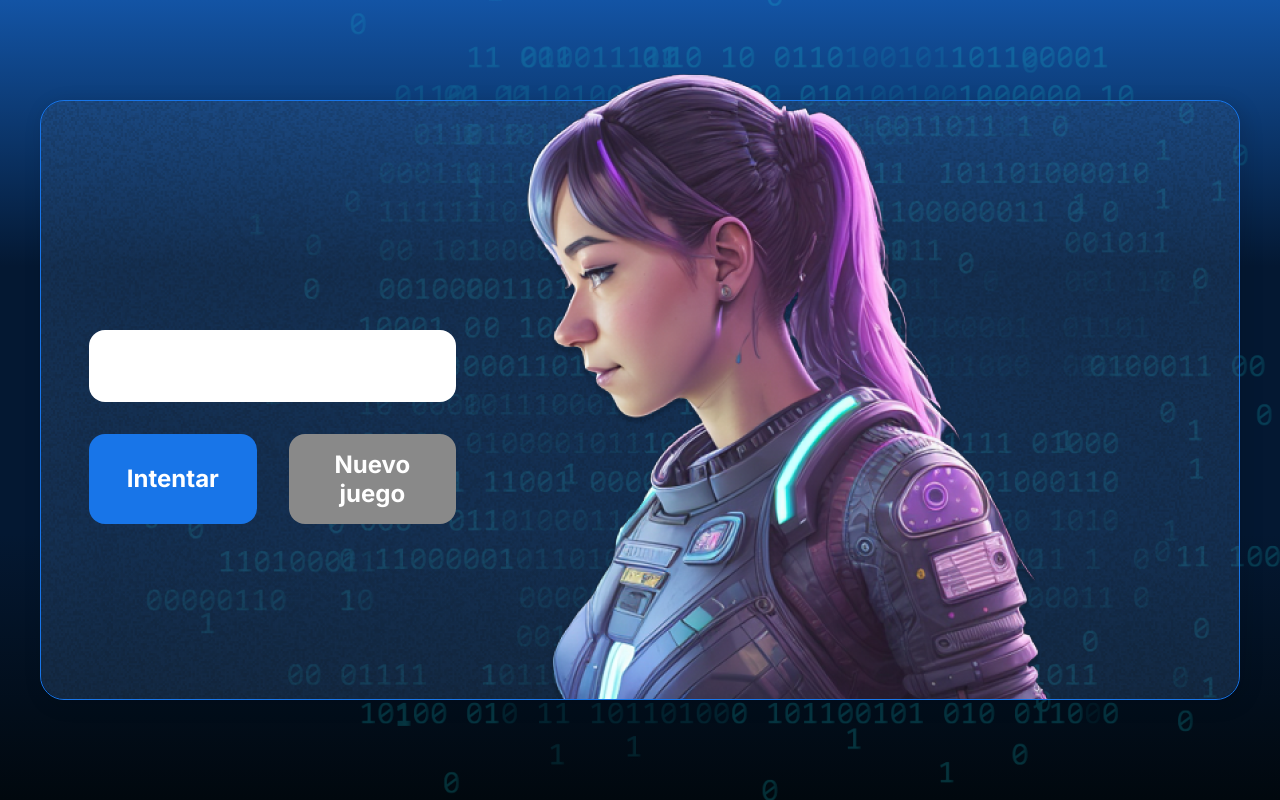
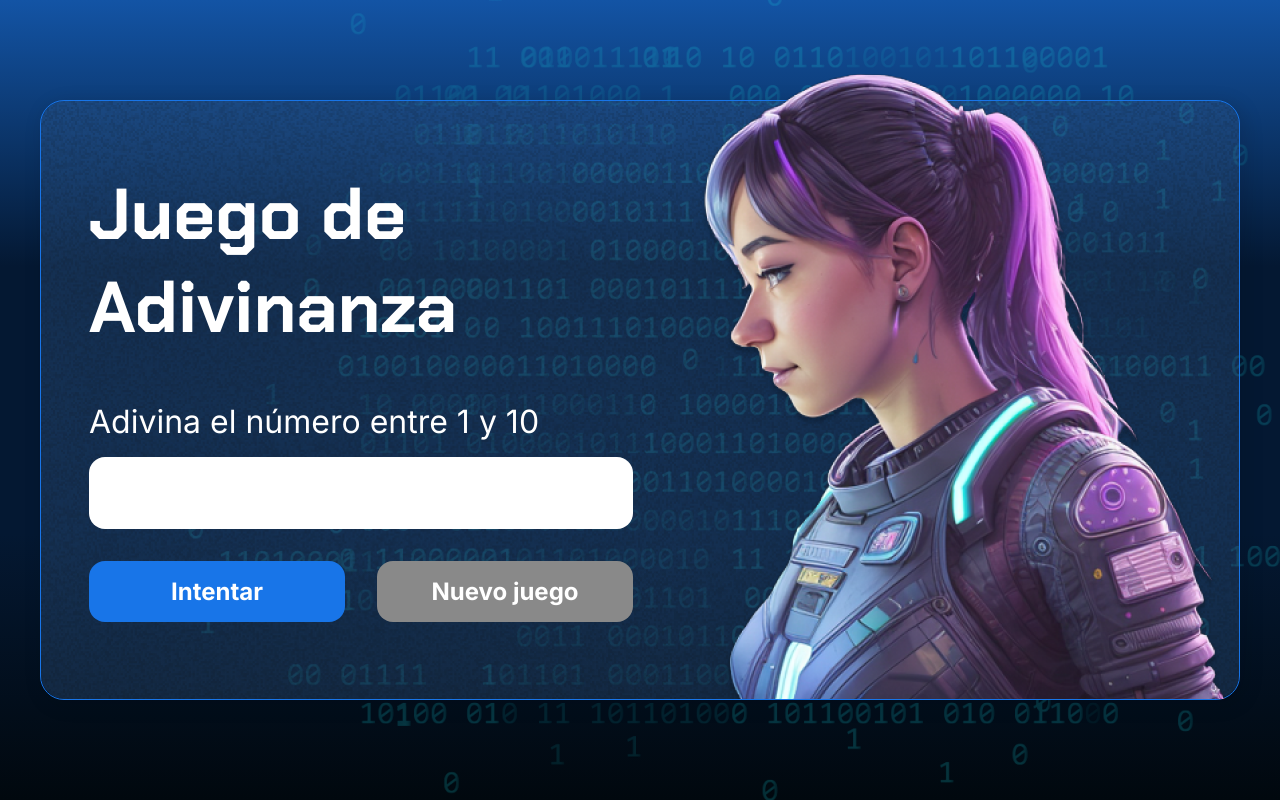
Before and after one commit to oc1206/2035-logica-programacion-2-ProyectoInicial, a plain HTML site: page index.html in a window 1280 px wide. Drawn offline with Linux system fonts and the light colour scheme.

Commit message:
Agregamos el uso de funciones

```diff
--- a/app.js
+++ b/app.js
@@ -0,0 +1,26 @@
+let numeroSecreto = generarNumeroSecreto();
+
+function intentoDeUsuario() {
+    let numeroUsuario = parseInt(document.getElementById("numeroUsuario").value);
+    console.log("Número secreto generado:", numeroSecreto);
+    console.log(typeof numeroSecreto);
+    console.log(numeroUsuario);
+    console.log(typeof numeroUsuario);
+    console.log(numeroUsuario === numeroSecreto);
+
+
+    return;
+}
+
+function asignarTextoElemento(elemento, texto) {
+    let elementoHTML= document.querySelector(elemento);
+    elementoHTML.innerHTML = texto;
+    return;
+}
+
+function generarNumeroSecreto() {
+    return Math.floor(Math.random()*10)+1;
+}
+
+asignarTextoElemento("h1", "Juego de Adivinanza");
+asignarTextoElemento("p", "Adivina el número entre 1 y 10");
--- a/index.html
+++ b/index.html
@@ -21,9 +21,9 @@
                     <h1></h1>
                     <p class="texto__parrafo"></p>
                 </div>
-                <input type="number" min="1" max="10" class="container__input">
+                <input type="number" id="numeroUsuario" min="1" max="10" class="container__input">
                 <div class="chute container__botones">
-                    <button class="container__boton">Intentar</button>
+                    <button onclick="intentoDeUsuario()" class="container__boton">Intentar</button>
                     <button class="container__boton" id="reiniciar" disabled>Nuevo juego</button>
                 </div>
             </div>
@@ -31,9 +31,6 @@
         </div>
     </div>
 
-
-
-
     <script src="app.js" defer></script>
 </body>
 
```
